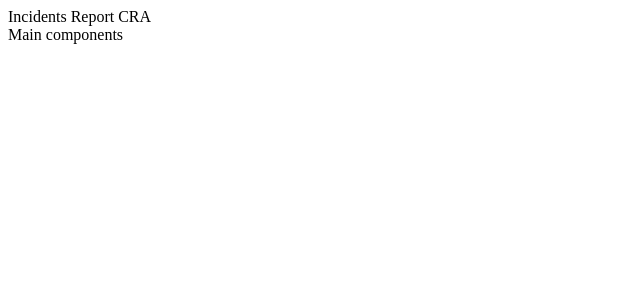
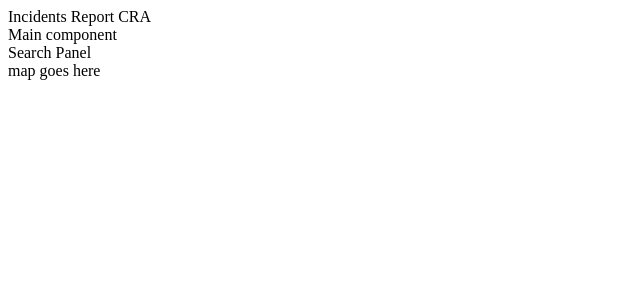
Before and after one commit to dmolina79/incident-reports-react, a React (Create React App) app: page / in a window 1280 px wide. Shown: the top 300 px of the page, without its empty margins (0-640 px from the left). Built offline with nearby package versions, Linux system fonts and the light colour scheme; no server answers.

Commit message:
add skeleton components. Remove Api key

```diff
--- a/src/App.js
+++ b/src/App.js
@@ -1,5 +1,5 @@
 import React from 'react';
-import Main from './components/main';
+import Main from './components/Main';
 
 
 function App() {
--- /dev/null
+++ b/src/components/IncidentMap.js
@@ -0,0 +1,13 @@
+import React, { Component } from 'react'
+
+class IncidentMap extends Component {
+    render () {
+        return (
+            <div>
+                map goes here
+            </div>
+        )
+    }
+}
+
+export default IncidentMap;
--- /dev/null
+++ b/src/components/SearchPanel.js
@@ -0,0 +1,13 @@
+import React, { Component } from 'react'
+
+class SearchPanel extends Component {
+    render () {
+        return (
+            <div>
+                Search Panel
+            </div>
+        )
+    }
+}
+
+export default SearchPanel;
--- a/src/components/main.js
+++ b/src/components/main.js
@@ -1,14 +1,30 @@
 import React, { Component } from 'react';
+import SearchPanel from './SearchPanel';
+import IncidentMap from './IncidentMap';
 import { fetchIncident } from '../service/incidentService';
 
 class Main extends Component {
+    state = {
+        notFound: false,
+
+    }
     async componentDidMount() {
-        await fetchIncident(1);
+        const mockIncidentId = 1;
+        const { lat, lng } = await fetchIncident(mockIncidentId);
+
+        // if we dont have lat or lng incident not found
+        if (!lat || !lng) {
+            this.setState({ notFound: true });
+        } else {
+
+        }
     }
     render () {
         return (
             <div>
-                Main components
+                Main component
+                <SearchPanel />
+                <IncidentMap />
             </div>
         )
     }
```
Also changed, not shown: 1 other file (tests, documents, lock files or other folders).
